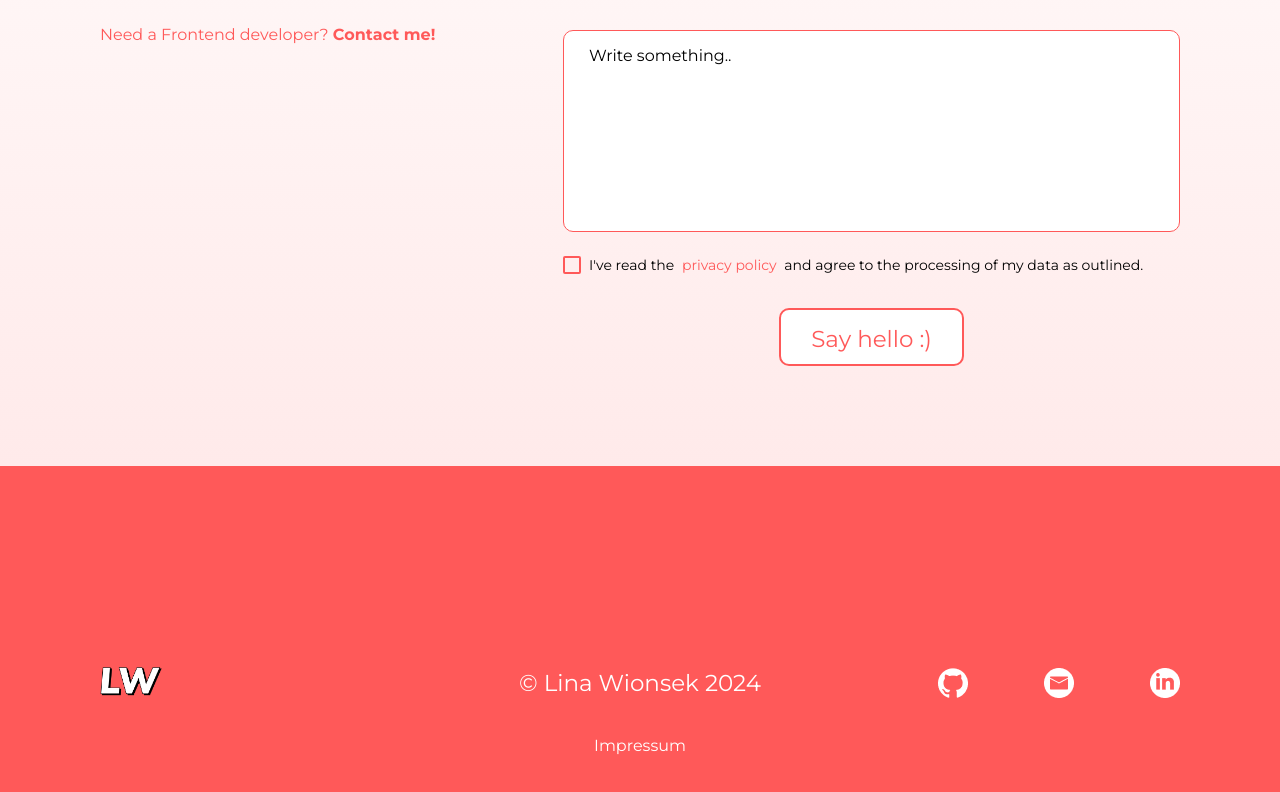
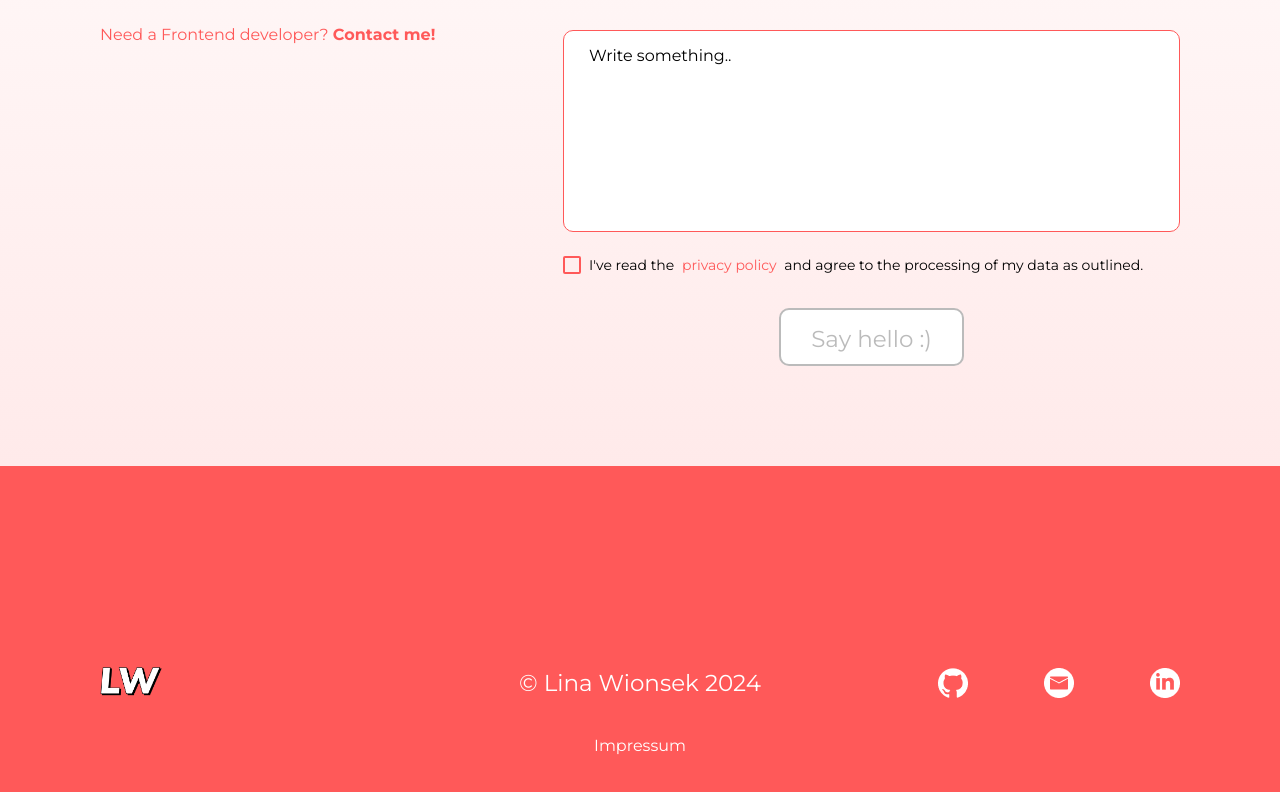
Before and after one commit to LinaWionsek/portfolio, an Angular app: page / in a window 1280 px wide. Shown: the part 4649-5441 px from the top of the page. Built offline with nearby package versions, Linux system fonts and the light colour scheme.

Commit message:
submit button disable enable

```diff
--- a/src/app/main-content/contact/contact.component.html
+++ b/src/app/main-content/contact/contact.component.html
@@ -18,12 +18,13 @@
                 <div class="form-fields">
                     <div>
                         <label for="name"></label>
-                        <input #name="ngModel" [(ngModel)]="contactData.name" type="text" id="name" class="warning" name="name"
-                            placeholder="Your name.." required>
+                        <input #name="ngModel" [(ngModel)]="contactData.name" type="text" id="name" class="warning"
+                            name="name" placeholder="Your name.." required>
 
-                        @if (!name.valid && name.touched && !name.disabled){
+                        @if (!name.valid && name.touched){
                         <span class="warning-text">Your name is required</span>
                         }
+
                     </div>
                     <div>
                         <label for="email"></label>
@@ -31,9 +32,10 @@
                             placeholder="Your mail.." required
                             pattern="[a-zA-Z0-9._%+\-]+@[a-zA-Z0-9.\-]+\.[a-zA-Z]{2,}">
 
-                        @if (!email.valid && email.touched && !email.disabled){
+                        @if (!email.valid && email.touched){
                         <span class="warning-text">Your email is required</span>
                         }
+
                     </div>
 
                     <div>
@@ -41,9 +43,10 @@
                         <textarea #message="ngModel" minlength="4" [(ngModel)]="contactData.message" id="message"
                             name="message" placeholder="Write something.." style="height:200px" required></textarea>
 
-                        @if (!message.valid && message.touched && !message.disabled){
+                        @if (!message.valid && message.touched){
                         <span class="warning-text">Please enter a message</span>
                         }
+
                     </div>
                 </div>
 
@@ -56,7 +59,7 @@
                         my data as outlined.</span>
                 </div>
 
-                @if (!checkbox.valid && checkbox.touched && !checkbox.disabled){
+                @if (!checkbox.valid && checkbox.touched){
                 <span class="warning-text"> Please accept the privacy policy</span>
                 }
 
@@ -65,7 +68,8 @@
             </div>
 
 
-            <input type="submit" class="submit-button" value="Say hello :)" [disabled]="!contactForm.valid">
+            <input [ngClass]="{'btn-disabled': !contactForm.valid, 'btn-success': contactForm.valid}" type="submit"
+                class="submit-button" value="Say hello :)" [disabled]="!contactForm.valid">
 
 
 
--- a/src/app/main-content/contact/contact.component.scss
+++ b/src/app/main-content/contact/contact.component.scss
@@ -81,19 +81,6 @@ textarea {
   display: flex;
   flex-direction: column;
   gap: 28px;
-}
-
-.submit-button {
-  width: fit-content;
-  height: 58px;
-  font-size: 23px;
-  color: $red;
-  background-color: white;
-  padding: 15px 30px;
-  border: 2px solid $red;
-  border-radius: 10px;
-  font-family: $montserratFont;
-  margin-top: 30px;
 }
 
 .d-none {
@@ -224,3 +211,28 @@ input[type="checkbox"]:checked::before {
   background-repeat: no-repeat;
   background-position: 565px center;
 }
+
+.submit-button {
+  width: fit-content;
+  height: 58px;
+  font-size: 23px;
+  background-color: white;
+  padding: 15px 30px;
+  border: 2px solid $red;
+  border-radius: 10px;
+  font-family: $montserratFont;
+  margin-top: 30px;
+}
+
+.btn-disabled {
+  color: #bbbbbb;
+  border-color: #bbbbbb;
+}
+
+.btn-success {
+  color: $red;
+  border-color: $red;
+  &:hover {
+    cursor: pointer;
+  }
+}
--- a/src/app/main-content/contact/contact.component.ts
+++ b/src/app/main-content/contact/contact.component.ts
@@ -1,3 +1,4 @@
+import { CommonModule } from '@angular/common';
 import { HttpClient } from '@angular/common/http';
 import { Component, inject } from '@angular/core';
 import { FormsModule, NgForm } from '@angular/forms';
@@ -5,7 +6,7 @@ import { FormsModule, NgForm } from '@angular/forms';
 @Component({
   selector: 'app-contact',
   standalone: true,
-  imports: [FormsModule],
+  imports: [FormsModule, CommonModule],
   templateUrl: './contact.component.html',
   styleUrl: './contact.component.scss',
 })
@@ -21,7 +22,7 @@ export class ContactComponent {
     name: '',
     email: '',
     message: '',
-    checked: false
+    checked:false
   };
 
   mailTest = false;
@@ -39,7 +40,6 @@ export class ContactComponent {
   };
 
   onSubmit(ngForm: NgForm) {
-    // debugger;
     if (ngForm.submitted && ngForm.form.valid && !this.mailTest) {
       debugger;
       this.http.post(this.post.endPoint, this.post.body(this.contactData))
```
